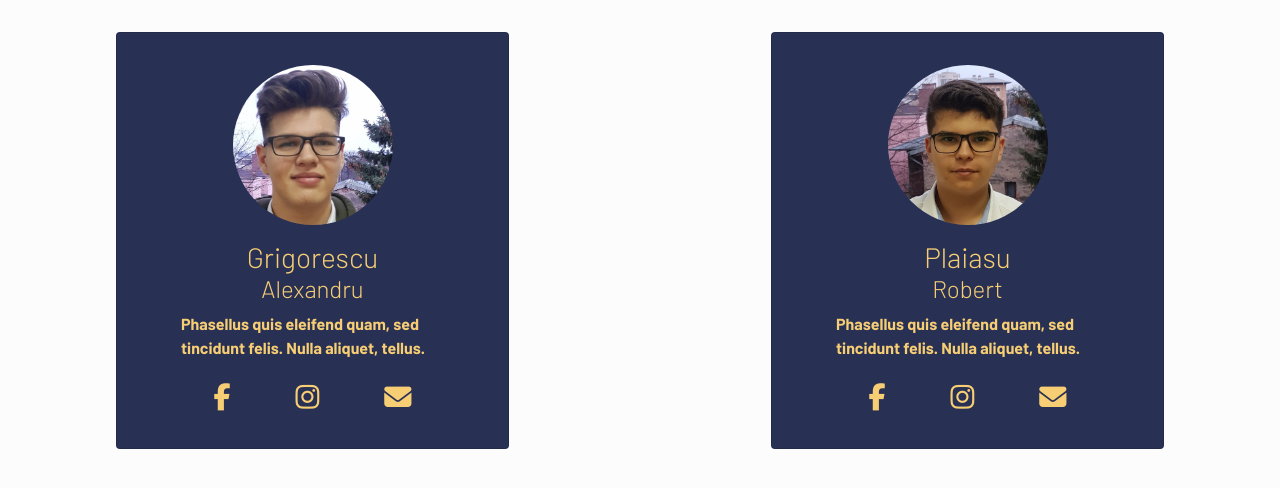
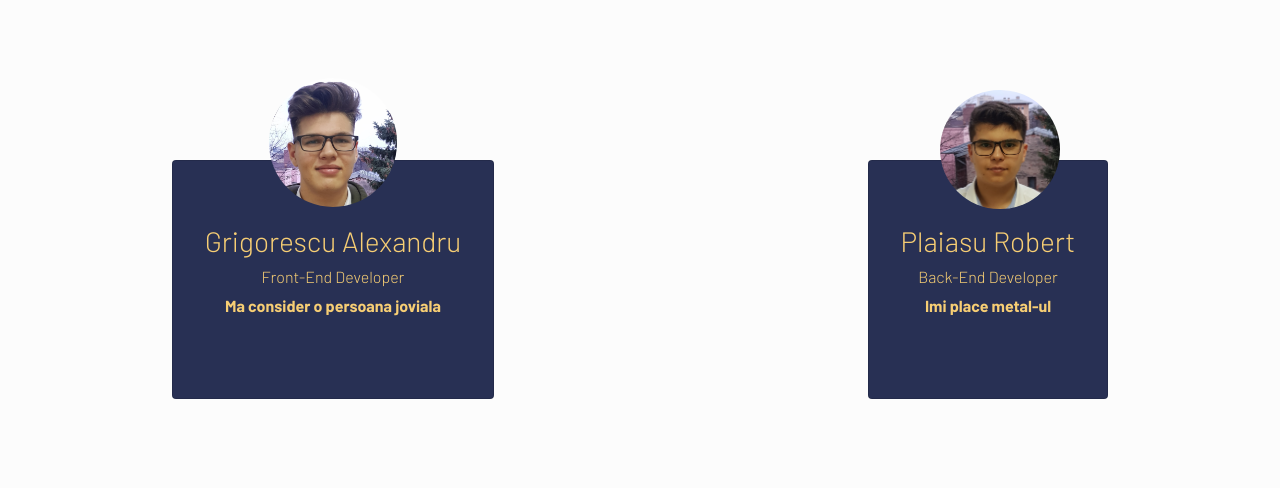
Before and after one commit to dumitriucristian/Stoodle, a PHP site: page /Stoodle/contact.php in a window 1280 px wide. Shown: the part 56-544 px from the top of the page. Run offline with PHP 8.4, Linux system fonts and the light colour scheme; a user stored in the database is signed in; data comes from the database, SQL or seed files in the repository; some libraries are stand-ins or nearby versions.

Commit message:
Landing-Page N Contact

```diff
--- a/pages/CSS/contact.css
+++ b/pages/CSS/contact.css
@@ -1,8 +1,8 @@
 .card {
     max-width: 30%;
     background-color: var(--black);
-    padding: 2em 4em;
-    margin: 2em 0;
+    padding: 4em 2em;
+    margin: 10em 0;
     color: var(--yellow)!important;
     font-weight: 700;
 }
@@ -19,4 +19,14 @@
 
 .card img {
     border-radius: 50%;
+    width: 40%;
+    position: absolute;
+    top: -35%;
+    left: 30%;
 }
+
+.card:last-of-type > img{
+    width: 50%;
+    left: 25;
+    top: -30%;
+}
--- a/pages/CSS/login.css
+++ b/pages/CSS/login.css
@@ -1,6 +1,7 @@
 body, html {
     overflow: hidden!important;
-    background-color: var(--blue)!important;
+    background: url("../Images/background.jpg")!important;
+    background-size: cover;
 }
 
 #text {
--- a/pages/contact.php
+++ b/pages/contact.php
@@ -66,35 +66,25 @@ session_start();
             <div id="content d-flex align-items-center">
                 <div class="row justify-content-around">
 
-                    <div class="card col-lg-4 justify-content-around align-items-center">
-                        <img src="./Images/Grigo.jpg" alt="poza" style="width: 10em; margin-bottom: 1em;">
-                        <h3 class="m-0">Grigorescu</h3>
-                        <h4>Alexandru</h4>
-                        <p>Phasellus quis eleifend quam, sed tincidunt felis. Nulla aliquet, tellus.</p>
-                        <div class="socialMedia d-flex justify-content-around w-100">
-                            <a href="https://www.facebook.com/grigorescu.alexandru.94" target="_blank"><i class="fab fa-facebook-f"></i></a>
-                            <a href="https://www.instagram.com/aleex_grigo/" target="_blank"><i class="fab fa-instagram"></i></a>
-                            <a href="mailto:grigorescu.aleex@gmail.com?subject=Stoodle| Problema ta" target="_blank"><i class="fas fa-envelope"></i></a>
-                        </div>
+                    <div class="card text-center">
+                        <img src="./Images/Grigo.jpg" alt="Poza cu Grigo">
+                        <h3>Grigorescu Alexandru</h3>
+                        <h6>Front-End Developer</h6>
+                        <p>Ma consider o persoana joviala</p>
                     </div>
 
-                    <div class="card col-lg-4 justify-content-around align-items-center">
-                        <img src="./Images/Robert.jpg" alt="poza" style="width: 10em; margin-bottom: 1em;">
-                        <h3 class="m-0">Plaiasu</h3>
-                        <h4>Robert</h4>
-                        <p>Phasellus quis eleifend quam, sed tincidunt felis. Nulla aliquet, tellus.</p>
-                        <div class="socialMedia d-flex justify-content-around w-100">
-                            <a href="https://www.facebook.com/robert.plaiasu" target="_blank"><i class="fab fa-facebook-f"></i></a>
-                            <a href="https://www.instagram.com/tridev_robert/" target="_blank"><i class="fab fa-instagram"></i></a>
-                            <a href="mailto:robertplaiasu03@gmail.com?subject=Stoodle| Problema ta" target="_blank"><i class="fas fa-envelope"></i></a>
-                        </div>
+                    <div class="card text-center">
+                        <img src="./Images/Robert.jpg" alt="Poza cu Robert">
+                        <h3>Plaiasu Robert</h3>
+                        <h6>Back-End Developer</h6>
+                        <p>Imi place metal-ul</p>
                     </div>
 
                 </div>
             </div>
         </div>
 
-    <script src="https://code.jquery.com/jquery-3.3.1.slim.min.js" integrity="sha384-q8i/X+965DzO0rT7abK41JStQIAqVgRVzpbzo5smXKp4YfRvH+8abtTE1Pi6jizo" crossorigin="anonymous"></script>
-    <script src="./JS/navbar.js"></script>
+        <script src="https://code.jquery.com/jquery-3.3.1.slim.min.js" integrity="sha384-q8i/X+965DzO0rT7abK41JStQIAqVgRVzpbzo5smXKp4YfRvH+8abtTE1Pi6jizo" crossorigin="anonymous"></script>
+        <script src="./JS/navbar.js"></script>
     </body>
 </html>
```
Also changed, not shown: indexpp.php (+7 -4 lines), pages/CSS/landing-page.css (+20 -24 lines), pages/Images/background-landing.png (added), pages/Images/background_landing.jpg (deleted).
